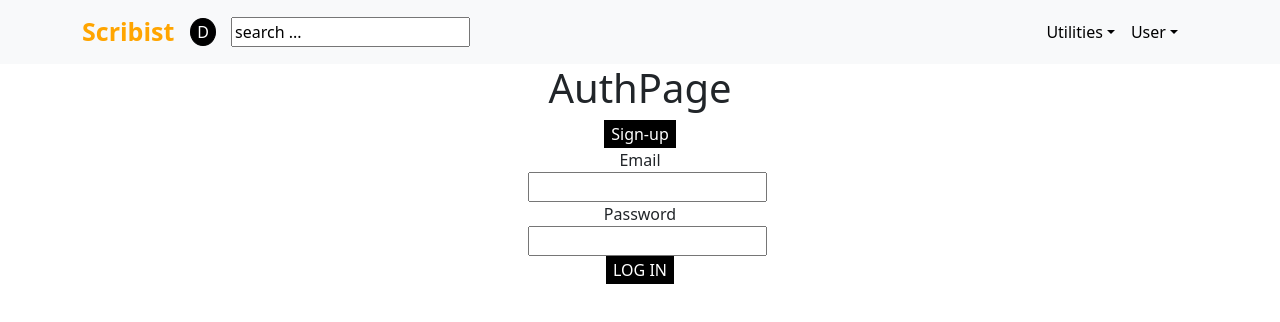
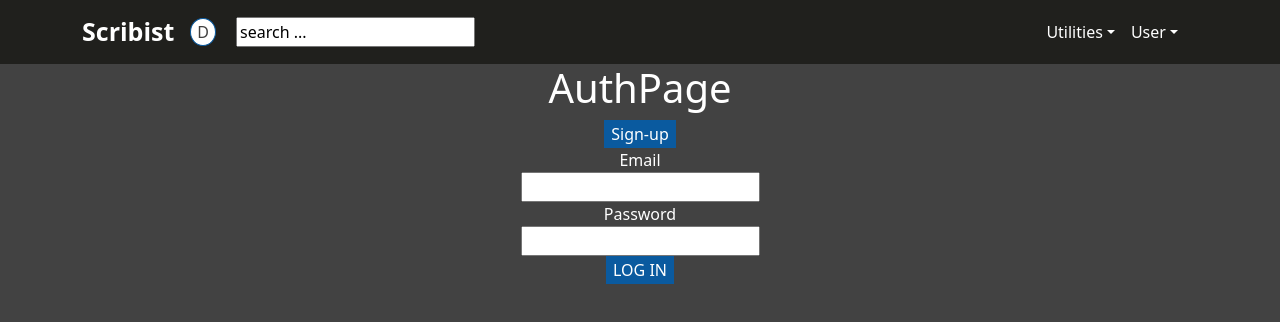
Before and after one commit to rileygramlich/scribist, a React (Create React App) app: page / in a window 1280 px wide. Shown: the top 322 px of the page. Built offline with nearby package versions, Linux system fonts and the light colour scheme.

Commit message:
add css variables for light and dark theme and enable toggle button

```diff
--- a/src/components/DocsList/DocsList.js
+++ b/src/components/DocsList/DocsList.js
@@ -3,7 +3,7 @@ import { Card } from "react-bootstrap";
 
 export default function DocsList({docs, handleDelete}) {
     const docCardEls = docs.map(doc => (
-        <Card style={{ width: "18rem" }}>
+        <Card id="doc-card" style={{ width: "18rem" }}>
             {console.log(doc)}
               <Card.Body>
                 <Card.Title>{doc.name}</Card.Title>
--- a/src/components/NavBar/NavBar.css
+++ b/src/components/NavBar/NavBar.css
@@ -1,30 +1,4 @@
-.logo {
-    font-size: 25px;
-    font-weight: bold;
-    color: black;
+a {
+    text-decoration: none;
+    color: var(--font-color)
 }
-
-.dark-toggle {
-    background-color: black;
-    color: white;
-    border-radius: 100%;
-}
-
-input {
-    margin-left: 15px;
-    width:fit-content;
-}
-
-#basic-nav-dropdown {
-    color: black;
-}
-
-.navbar-nav {
-    display: flex;
-    justify-content: flex-end;
-}
-
-a {
-    color: orange;
-    text-decoration: none;
-}
--- a/src/components/NavBar/NavBar.js
+++ b/src/components/NavBar/NavBar.js
@@ -7,11 +7,12 @@ import Navbar from "react-bootstrap/Navbar";
 import NavDropdown from "react-bootstrap/NavDropdown";
 
 // CSS
+import "../../pages/App/App.css";
 import "./NavBar.css";
 
 import * as userService from "../../utilities/users-service";
 
-export default function NavBar({ user, setUser }) {
+export default function NavBar({ user, setUser, toggleTheme }) {
   function handleLogout() {
     userService.logout();
     setUser(null);
@@ -27,14 +28,18 @@ export default function NavBar({ user, setUser }) {
   }
 
   return (
-    <Navbar className="Navbar" bg="light" expand="lg">
+    <Navbar className="Navbar" expand="lg" id="Nav">
       <Container className="container-fluid">
-        <Navbar.Brand className="logo" href="#home">
-          <Link to="/">Scribist</Link>
+        <Navbar.Brand className="logo-contain">
+          <Link className="logo" to="/">
+            Scribist
+          </Link>
         </Navbar.Brand>
-        <button className="dark-toggle">D</button>
+        <button className="dark-toggle" onClick={toggleTheme}>
+          D
+        </button>
         <form action="" className="search">
-          <input type="text" name="search" value="search ..."/>
+          <input type="text" name="search" value="search ..." />
           {/* Add search functionality */}
         </form>
         <Navbar.Toggle aria-controls="basic-navbar-nav" />
@@ -48,22 +53,27 @@ export default function NavBar({ user, setUser }) {
               onMouseEnter={showDropdown}
               onMouseLeave={hideDropdown}
             >
-              <NavDropdown.Item href="#action/3.1">
-                <Link to="/docs/new">New Doc</Link>
+              <div className="drop-contain">
+                <NavDropdown.Item className="drop-item">
+                  <Link className="drop-item" to="/docs/new">
+                    New Doc
+                  </Link>
                 </NavDropdown.Item>
-              <NavDropdown.Item href="#action/3.2">
+                <NavDropdown.Item className="drop-item">
                   <Link to="/notes/new">New Note</Link>
                 </NavDropdown.Item>
-              <NavDropdown.Item href="#action/3.3">
+                <NavDropdown.Item className="drop-item">
                   <Link to="/berserk">Berserk Mode</Link>
                 </NavDropdown.Item>
-              <NavDropdown.Item href="#action/3.4">
+                <NavDropdown.Item className="drop-item">
                   <Link to="/type-test">Test Typing Speed</Link>
                 </NavDropdown.Item>
                 <NavDropdown.Divider />
+              </div>
             </NavDropdown>
             {user ? (
               <NavDropdown title="User" id="basic-nav-dropdown">
+                <div className="drop-contain">
                   <div>{user.name}</div>
                   <div>{user.email}</div>
                   <NavDropdown.Item href="#action/3.2">
@@ -71,14 +81,15 @@ export default function NavBar({ user, setUser }) {
                       Logout
                     </Link>
                   </NavDropdown.Item>
+                </div>
               </NavDropdown>
-              ) : ( <NavDropdown title="User" id="basic-nav-dropdown">
+            ) : (
+              <NavDropdown title="User" id="basic-nav-dropdown">
                 <NavDropdown.Item href="#action/3.2">
-                <Link to="/">
-                  Login
-                </Link>
+                  <Link to="/">Login</Link>
                 </NavDropdown.Item>
-            </NavDropdown>)}
+              </NavDropdown>
+            )}
           </Nav>
         </Navbar.Collapse>
       </Container>
--- a/src/pages/App/App.css
+++ b/src/pages/App/App.css
@@ -1,12 +1,42 @@
+/* Dark theme */
+
+:root {
+  --primary-color: #0a5a9f;
+  --secondary-color: #82a0c0;
+  --font-color: #fff;
+  --bg-color: #424242;
+  --heading-color: #20201d;
+}
+
+#light {
+  --primary-color: #82a0c0;
+  --secondary-color: #0a5a9f;
+  --font-color: #000000;
+  --bg-color: #d1d1d1;
+  --heading-color: #8f939f;
+}
+
+#dark {
+  background-color: var(--bg-color);
+  color: var(--font-color);
+}
+
+
+/* APP */
 .App {
   text-align: center;
+  min-height: 100vh;
+}
+
+Link {
+  color: var(--font-color)
 }
 
 button {
-  background-color: black;
-  color: white;
-  border: 1px solid black;
-  border-radius: 30%;
+  background-color: var(--primary-color);
+  color: var(--font-color);
+  border: 1px solid var(--primary-color);
+
 }
 
 .App-logo {
@@ -14,32 +44,64 @@ button {
   pointer-events: none;
 }
 
-/* @media (prefers-reduced-motion: no-preference) {
-  .App-logo {
-    animation: App-logo-spin infinite 20s linear;
-  }
+
+/* NAVBAR */
+#Nav {
+  background-color: var(--heading-color);
 }
 
-.App-header {
-  background-color: #282c34;
-  min-height: 100vh;
-  display: flex;
-  flex-direction: column;
-  align-items: center;
-  justify-content: center;
-  font-size: calc(10px + 2vmin);
-  color: white;
+.logo {
+  font-size: 25px;
+  font-weight: bold;
+  color: var(--font-color);
+  text-decoration: none;
 }
 
-.App-link {
-  color: #61dafb;
+.dark-toggle {
+  background-color: var(--font-color);
+  color: var(--bg-color);
+  border-radius: 100%;
+  margin-right: 20px;
 }
 
-@keyframes App-logo-spin {
-  from {
-    transform: rotate(0deg);
-  }
-  to {
-    transform: rotate(360deg);
-  }
-} */
+input {
+  margin-left: 15px;
+  width:fit-content;
+}
+
+#basic-nav-dropdown {
+  color: var(--font-color);
+}
+
+.drop-contain {
+  background-color: var(--bg-color);
+  color: var(--font-color)
+}
+
+.dropdown-menu {
+  background-color: var(--heading-color);
+}
+
+.navbar-nav {
+  display: flex;
+  justify-content: flex-end;
+}
+
+
+/* DOC PAGE */
+textarea {
+  background-color: var(--heading-color);
+  color: var(--font-color);
+  border: none;
+}
+
+
+/* HOME PAGE */
+#new-doc-btn {
+  background-color: var(--primary-color);
+  color: var(--font-color)
+}
+
+#doc-card {
+  background-color: var(--heading-color);
+}
--- a/src/pages/App/App.js
+++ b/src/pages/App/App.js
@@ -1,8 +1,8 @@
 import "./App.css";
-import React, { useState } from "react";
+import React, { createContext, useState, useContext } from "react";
 import { Routes, Route, Navigate } from "react-router-dom";
-import { getUser } from '../../utilities/users-service';
-import 'bootstrap/dist/css/bootstrap.min.css';
+import { getUser } from "../../utilities/users-service";
+import "bootstrap/dist/css/bootstrap.min.css";
 
 import Home from "../Home/Home";
 import AuthPage from "../AuthPage/AuthPage";
@@ -10,26 +10,36 @@ import Profile from "../Profile/Profile";
 import NavBar from "../../components/NavBar/NavBar";
 import Number from "../../components/Number/Number";
 import Doc from "../Doc/Doc";
+import { set } from "mongoose";
+
+export const ThemeContext = createContext(null);
 
 export default function App() {
   const [user, setUser] = useState(getUser());
+  const [theme, setTheme] = useState("dark");
 
+  function toggleTheme() {
+    console.log('changing theme')
+    setTheme((curr) => (curr === "light" ? "dark" : "light"))
+  }
 
   return (
-    <main className="App">
-      <NavBar user={user} setUser={setUser}/>
+    <ThemeContext.Provider value={{ theme, setTheme }}>
+      <main className="App" id={theme}>
+        <NavBar user={user} setUser={setUser} toggleTheme={toggleTheme}/>
         {user ? (
           <>
             <Routes>
-            <Route path="/" element={<Home user={user}/>} />
-            <Route path="/docs/new" element={<Doc user={user}/>} />
+              <Route path="/" element={<Home user={user} />} />
+              <Route path="/docs/new" element={<Doc user={user} />} />
               <Route path="/home/profile" element={<Profile />} />
               <Route path="/:num" element={<Number />} />
             </Routes>
           </>
         ) : (
-        <AuthPage setUser={setUser}/>
+          <AuthPage setUser={setUser} />
         )}
       </main>
+    </ThemeContext.Provider>
   );
 }
--- a/src/pages/Home/Home.js
+++ b/src/pages/Home/Home.js
@@ -35,7 +35,7 @@ export default function Home({user}) {
     <main className="Home">
       <h1 className="title">{user.name}'s Home Page</h1>
       <div className="docs">
-        <Button type="submit">
+        <Button id="new-doc-btn" type="submit">
           <Link to="/docs/new">New Doc</Link>
         </Button>
         <DocsList docs={docs} handleDelete={handleDelete}/>
```
Lines whose indentation alone changed are shown as unchanged.
